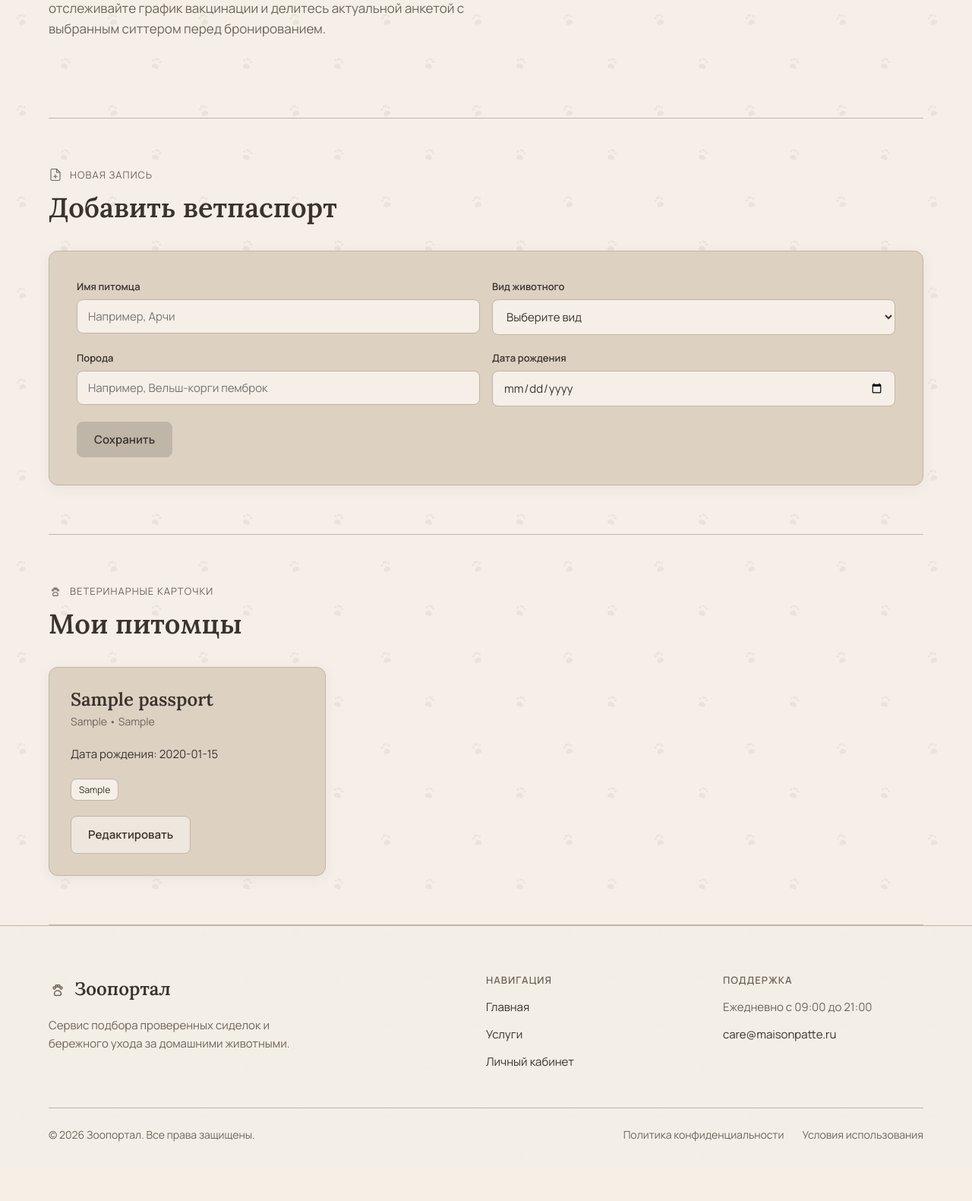
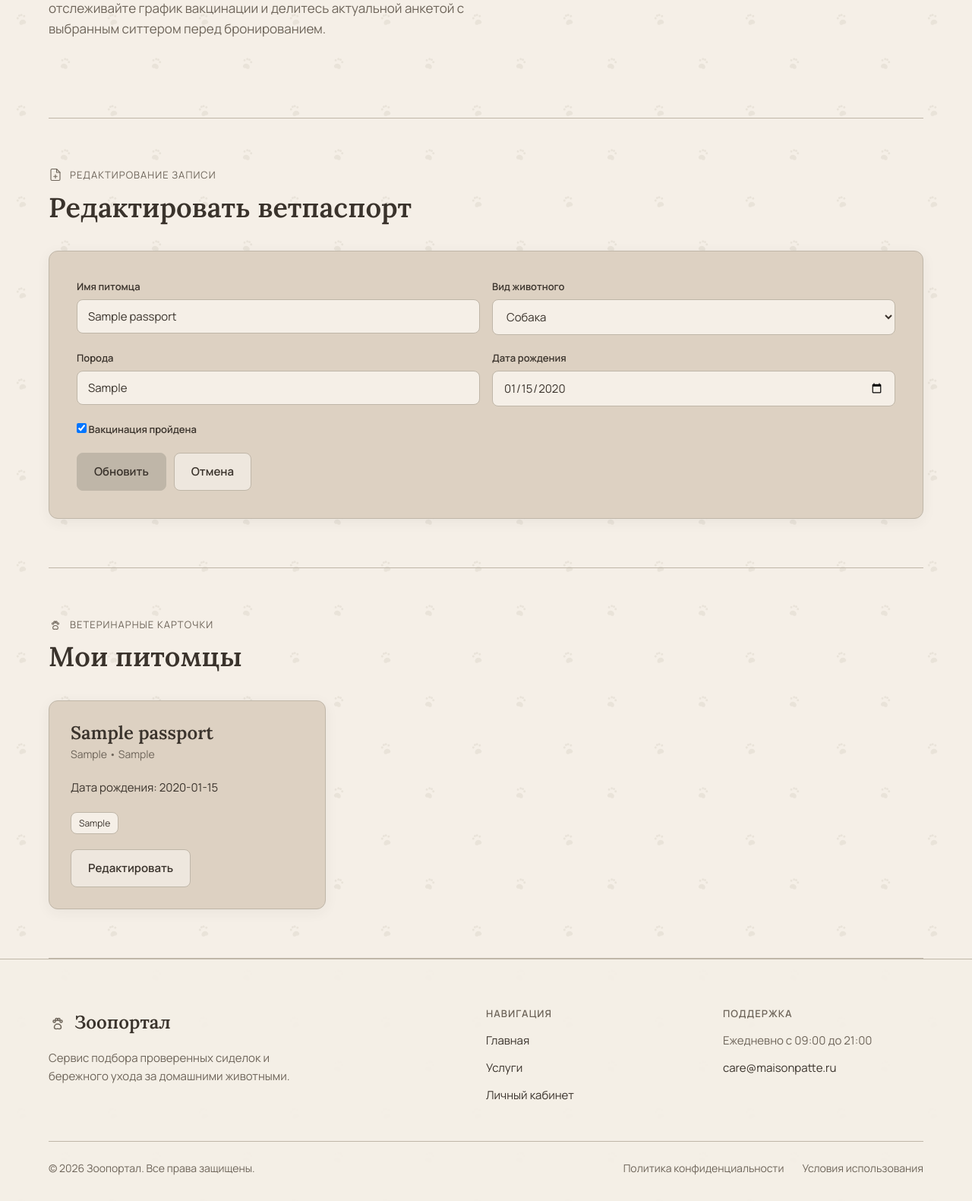
Before and after one commit to bncancri/zooportal, a Flask app: page /dashboard?edit_id=1 in a window 1280 px wide. Shown: the part 366-1947 px from the top of the page at 76% size. Before the commit the page ends 1869 px from the top, so only its background shows below. Run offline with Flask 3, Linux system fonts and the light colour scheme; a user stored in the database is signed in; tables that the repository leaves empty hold one stand-in row (values such as "Sample post").

Commit message:
Добавлен пункт вакцинации в личном кабинете и возможность редактировать ветпаспорт

```diff
--- a/app.py
+++ b/app.py
@@ -103,27 +103,46 @@ def logout():
 @app.route('/dashboard', methods=['GET', 'POST'])
 @login_required
 def dashboard():
+    edit_id = request.args.get('edit_id', type=int)
+    edit_pet = None
+    if edit_id:
+        edit_pet = PetPassport.query.filter_by(id=edit_id, owner_id=current_user.id).first()
+
     if request.method == 'POST':
+        pet_id = request.form.get('pet_id', type=int)
         pet_name = request.form.get('pet_name')
         species = request.form.get('species')
         breed = request.form.get('breed')
         birth_date = request.form.get('birth_date')
+        # Если галочка стоит, сохраняем статус в текстовое поле vaccinations
+        vaccinations = 'Вакцинирован' if request.form.get('vaccinations') else None
 
         if pet_name and species:
-            new_pet = PetPassport(
-                owner_id=current_user.id, # Привязываем к текущему пользователю
-                pet_name=pet_name,
-                species=species,
-                breed=breed,
-                birth_date=birth_date
-            )
-            db.session.add(new_pet)
-            db.session.commit()
+            if pet_id:
+                # Редактирование существующего питомца текущего пользователя
+                pet = PetPassport.query.filter_by(id=pet_id, owner_id=current_user.id).first()
+                if pet:
+                    pet.pet_name = pet_name
+                    pet.species = species
+                    pet.breed = breed
+                    pet.birth_date = birth_date
+                    pet.vaccinations = vaccinations
+                    db.session.commit()
+            else:
+                # Добавление нового питомца
+                new_pet = PetPassport(
+                    owner_id=current_user.id,
+                    pet_name=pet_name,
+                    species=species,
+                    breed=breed,
+                    birth_date=birth_date,
+                    vaccinations=vaccinations
+                )
+                db.session.add(new_pet)
+                db.session.commit()
 
         return redirect(url_for('dashboard'))
 
-    # Передаем только питомцев авторизованного владельца через связь relationship
-    return render_template('dashboard.html', pets=current_user.pets)
-
+    return render_template('dashboard.html', pets=current_user.pets, edit_pet=edit_pet)
 if __name__ == '__main__':
     app.run(debug=True)
--- a/templates/dashboard.html
+++ b/templates/dashboard.html
@@ -4,7 +4,6 @@
   <meta charset="UTF-8">
   <meta name="viewport" content="width=device-width, initial-scale=1.0">
   <title>Личный кабинет — Зоопортал</title>
-  <!-- Интеграция со стилями и структурой данных проекта[cite: 1, 2] -->
   <link rel="preconnect" href="https://fonts.googleapis.com">
   <link rel="preconnect" href="https://fonts.gstatic.com" crossorigin>
   <link href="https://fonts.googleapis.com/css2?family=Lora:wght@600&family=Manrope:wght@400;600&display=swap" rel="stylesheet">
@@ -12,10 +11,10 @@
 </head>
 <body>
 
-  <!-- Шапка сайта[cite: 1] -->
+  <!-- Шапка сайта -->
   <header class="site-header">
     <div class="container nav-wrapper">
-      <a href="index.html" class="brand">
+      <a href="{{ url_for('index') }}" class="brand">
         <svg class="line-icon" width="28" height="28" viewBox="0 0 24 24">
           <path d="M12 14c-2.5 0-4.5 1.8-4.5 4.2 0 1.5 1.2 2.3 2.6 2.3 1 0 1.9-.4 1.9-.4s.9.4 1.9.4c1.4 0 2.6-.8 2.6-2.3C16.5 15.8 14.5 14 12 14z"/>
           <circle cx="7.5" cy="10.5" r="1.5"/>
@@ -27,20 +26,20 @@
       </a>
       <nav>
         <ul class="nav-links">
-          <li><a href="index.html">Главная</a></li>
-          <li><a href="index.html#services">Услуги</a></li>
-          <li><a href="dashboard.html">Личный кабинет</a></li>
-          <li><a href="/logout" class="btn btn-outline">Выйти</a></li>
+          <li><a href="{{ url_for('index') }}">Главная</a></li>
+          <li><a href="{{ url_for('index') }}#services">Услуги</a></li>
+          <li><a href="{{ url_for('dashboard') }}">Личный кабинет</a></li>
+          <li><a href="{{ url_for('logout') }}" class="btn btn-outline">Выйти</a></li>
         </ul>
       </nav>
     </div>
   </header>
 
-  <!-- Основной контент[cite: 1, 2] -->
+  <!-- Основной контент -->
   <main class="wrapper">
     <div class="container">
 
-      <!-- Блок приветствия[cite: 1] -->
+      <!-- Блок приветствия -->
       <section class="hero">
         <div class="hero-grid">
           <div>
@@ -57,8 +56,8 @@
         </div>
       </section>
 
-      <!-- Секция с формой добавления ветпаспорта[cite: 1, 2] -->
-      <section class="directory-section">
+      <!-- Секция с формой добавления / редактирования ветпаспорта -->
+      <section class="directory-section" id="pet-form">
         <div class="directory-header">
           <div>
             <div class="section-eyebrow">
@@ -68,27 +67,31 @@
                 <line x1="12" y1="18" x2="12" y2="12"/>
                 <line x1="9" y1="15" x2="15" y2="15"/>
               </svg>
-              <span>Новая запись</span>
+              <span>{{ 'Редактирование записи' if edit_pet else 'Новая запись' }}</span>
             </div>
-            <h2>Добавить ветпаспорт</h2>
+            <h2>{{ 'Редактировать ветпаспорт' if edit_pet else 'Добавить ветпаспорт' }}</h2>
           </div>
         </div>
 
-        <form action="/dashboard" method="POST" class="contact-form">
+        <form action="{{ url_for('dashboard') }}" method="POST" class="contact-form">
+          {% if edit_pet %}
+            <input type="hidden" name="pet_id" value="{{ edit_pet.id }}">
+          {% endif %}
+
           <div class="form-row">
             <div class="field-group">
               <label for="pet_name">Имя питомца</label>
-              <input type="text" id="pet_name" name="pet_name" class="input-control" placeholder="Например, Арчи" required>
+              <input type="text" id="pet_name" name="pet_name" class="input-control" placeholder="Например, Арчи" value="{{ edit_pet.pet_name if edit_pet else '' }}" required>
             </div>
             <div class="field-group">
               <label for="species">Вид животного</label>
               <select id="species" name="species" class="input-control" required>
-                <option value="" disabled selected>Выберите вид</option>
-                <option value="Собака">Собака</option>
-                <option value="Кошка">Кошка</option>
-                <option value="Грызун">Грызун</option>
-                <option value="Птица">Птица</option>
-                <option value="Другое">Другое</option>
+                <option value="" disabled {% if not edit_pet %}selected{% endif %}>Выберите вид</option>
+                <option value="Собака" {% if edit_pet and edit_pet.species == 'Собака' %}selected{% endif %}>Собака</option>
+                <option value="Кошка" {% if edit_pet and edit_pet.species == 'Кошка' %}selected{% endif %}>Кошка</option>
+                <option value="Грызун" {% if edit_pet and edit_pet.species == 'Грызун' %}selected{% endif %}>Грызун</option>
+                <option value="Птица" {% if edit_pet and edit_pet.species == 'Птица' %}selected{% endif %}>Птица</option>
+                <option value="Другое" {% if edit_pet and edit_pet.species == 'Другое' %}selected{% endif %}>Другое</option>
               </select>
             </div>
           </div>
@@ -96,16 +99,28 @@
           <div class="form-row">
             <div class="field-group">
               <label for="breed">Порода</label>
-              <input type="text" id="breed" name="breed" class="input-control" placeholder="Например, Вельш-корги пемброк" required>
+              <input type="text" id="breed" name="breed" class="input-control" placeholder="Например, Вельш-корги пемброк" value="{{ edit_pet.breed if edit_pet else '' }}" required>
             </div>
             <div class="field-group">
               <label for="birth_date">Дата рождения</label>
-              <input type="date" id="birth_date" name="birth_date" class="input-control" required>
+              <input type="date" id="birth_date" name="birth_date" class="input-control" value="{{ edit_pet.birth_date if edit_pet else '' }}" required>
             </div>
           </div>
 
-          <div>
-            <button type="submit" class="btn">Сохранить</button>
+          <div class="form-row">
+            <div class="field-group">
+              <label for="vaccinations">
+                <input type="checkbox" id="vaccinations" name="vaccinations" value="Вакцинирован" {% if edit_pet and edit_pet.vaccinations %}checked{% endif %}>
+                Вакцинация пройдена
+              </label>
+            </div>
+          </div>
+
+          <div class="filter-group">
+            <button type="submit" class="btn">{{ 'Обновить' if edit_pet else 'Сохранить' }}</button>
+            {% if edit_pet %}
+              <a href="{{ url_for('dashboard') }}" class="btn btn-outline">Отмена</a>
+            {% endif %}
           </div>
         </form>
       </section>
@@ -150,22 +165,23 @@
             {% endif %}
 
             <div class="filter-group">
-              <a href="#" class="btn btn-outline">Редактировать</a>
+              <a href="{{ url_for('dashboard', edit_id=pet.id) }}#pet-form" class="btn btn-outline">Редактировать</a>
             </div>
           </article>
           {% endfor %}
         </div>
       </section>
       {% endif %}
+
     </div>
   </main>
 
-  <!-- Подвал сайта[cite: 1] -->
+  <!-- Подвал сайта -->
   <footer class="site-footer">
     <div class="container">
       <div class="footer-grid">
         <div class="footer-col">
-          <a href="index.html" class="footer-brand">
+          <a href="{{ url_for('index') }}" class="footer-brand">
             <svg class="line-icon" viewBox="0 0 24 24">
               <path d="M12 14c-2.5 0-4.5 1.8-4.5 4.2 0 1.5 1.2 2.3 2.6 2.3 1 0 1.9-.4 1.9-.4s.9.4 1.9.4c1.4 0 2.6-.8 2.6-2.3C16.5 15.8 14.5 14 12 14z"/>
               <circle cx="7.5" cy="10.5" r="1.5"/>
@@ -181,9 +197,9 @@
         <div class="footer-col">
           <h4>Навигация</h4>
           <ul class="footer-links">
-            <li><a href="index.html">Главная</a></li>
-            <li><a href="index.html#services">Услуги</a></li>
-            <li><a href="dashboard.html">Личный кабинет</a></li>
+            <li><a href="{{ url_for('index') }}">Главная</a></li>
+            <li><a href="{{ url_for('index') }}#services">Услуги</a></li>
+            <li><a href="{{ url_for('dashboard') }}">Личный кабинет</a></li>
           </ul>
         </div>
 
```
